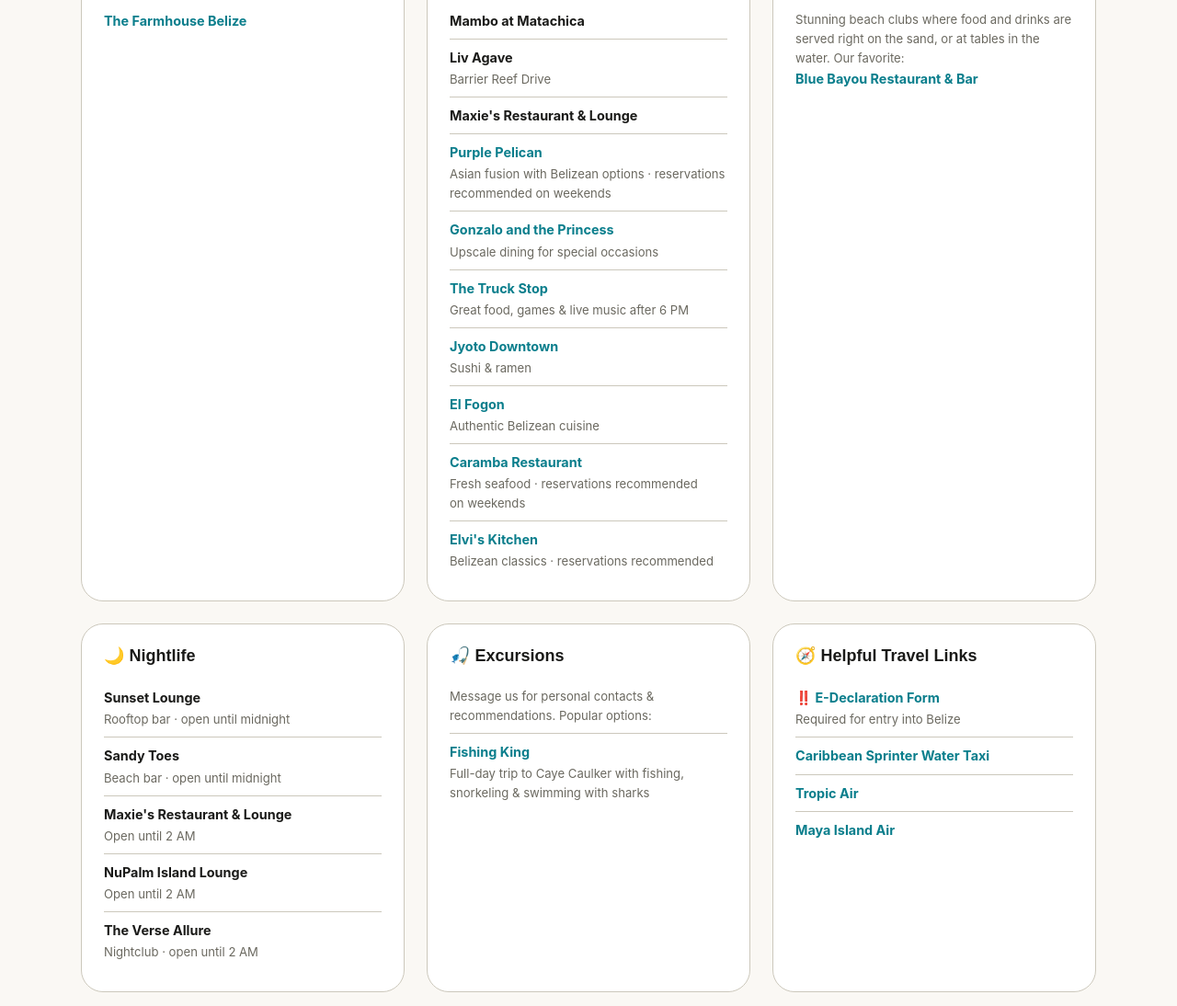
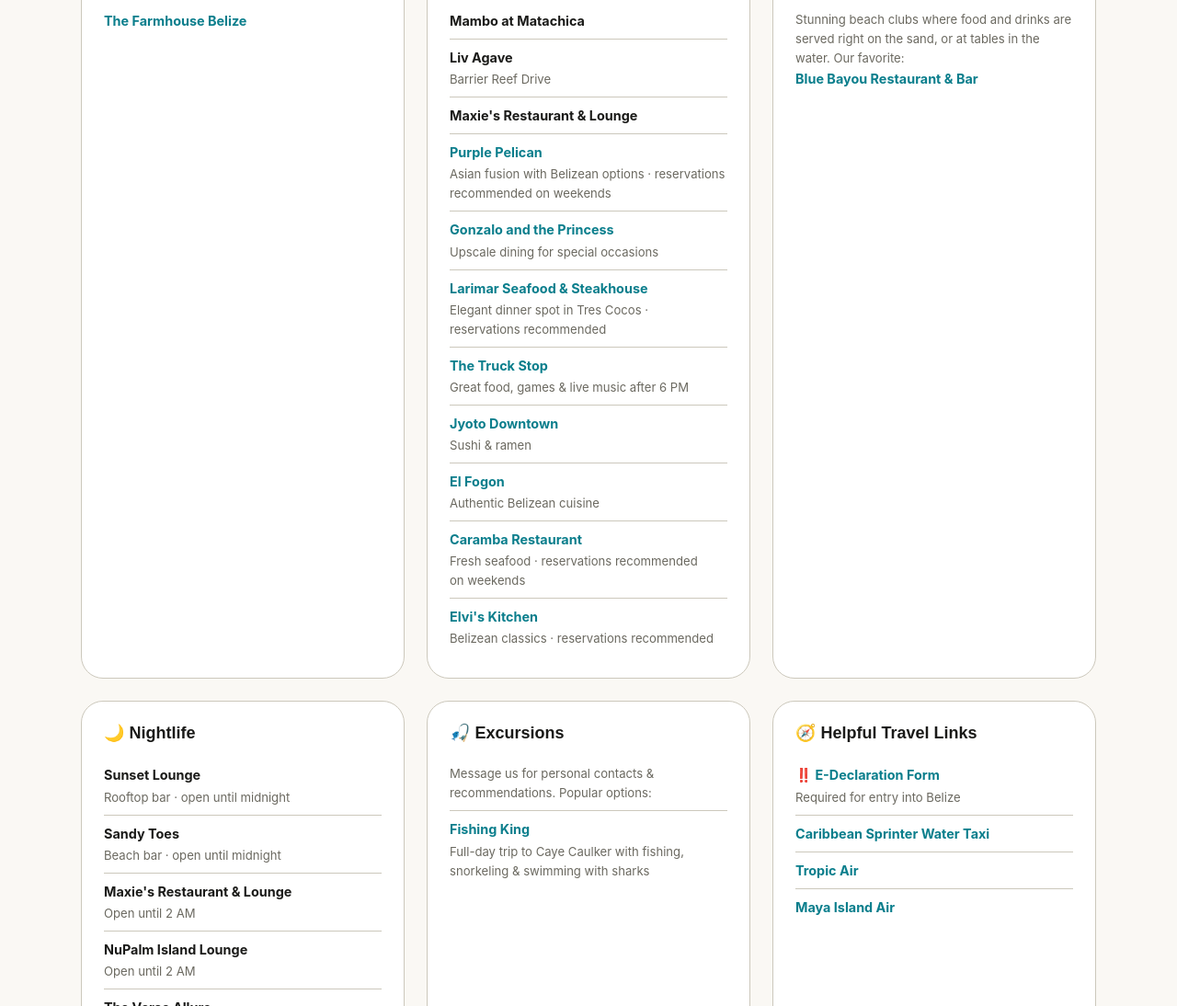
Before and after one commit to ojgolfcarts/ojgolfcarts, a plain HTML site: page ambergris-caye/index.html in a window 1280 px wide. Shown: the part 3159-4253 px from the top of the page at 92% size. Drawn offline with Linux system fonts and the light colour scheme; files whose address does not match are found by name; a web font is replaced by a local one.

Commit message:
Add Larimar Seafood & Steakhouse to Restaurants We Love

```diff
--- a/ambergris-caye/index.html
+++ b/ambergris-caye/index.html
@@ -551,6 +551,7 @@ height="0" width="0" style="display:none;visibility:hidden"></iframe></noscript>
               <li><span class="rec-name">Maxie's Restaurant &amp; Lounge</span></li>
               <li><a href="https://purplepelican.bz/" target="_blank" rel="noopener">Purple Pelican</a><span class="rec-note">Asian fusion with Belizean options · reservations recommended on weekends</span></li>
               <li><a href="https://www.gonzaloandtheprincess.com/" target="_blank" rel="noopener">Gonzalo and the Princess</a><span class="rec-note">Upscale dining for special occasions</span></li>
+              <li><a href="https://www.larimarbelize.com/" target="_blank" rel="noopener">Larimar Seafood &amp; Steakhouse</a><span class="rec-note">Elegant dinner spot in Tres Cocos · reservations recommended</span></li>
               <li><a href="https://truckstopbz.com/" target="_blank" rel="noopener">The Truck Stop</a><span class="rec-note">Great food, games &amp; live music after 6 PM</span></li>
               <li><a href="https://www.facebook.com/ramenbelize/" target="_blank" rel="noopener">Jyoto Downtown</a><span class="rec-note">Sushi &amp; ramen</span></li>
               <li><a href="https://www.elfogonbelize.com/" target="_blank" rel="noopener">El Fogon</a><span class="rec-note">Authentic Belizean cuisine</span></li>
```
Also changed, not shown: visitor-guide.html (+1 -0 lines).
